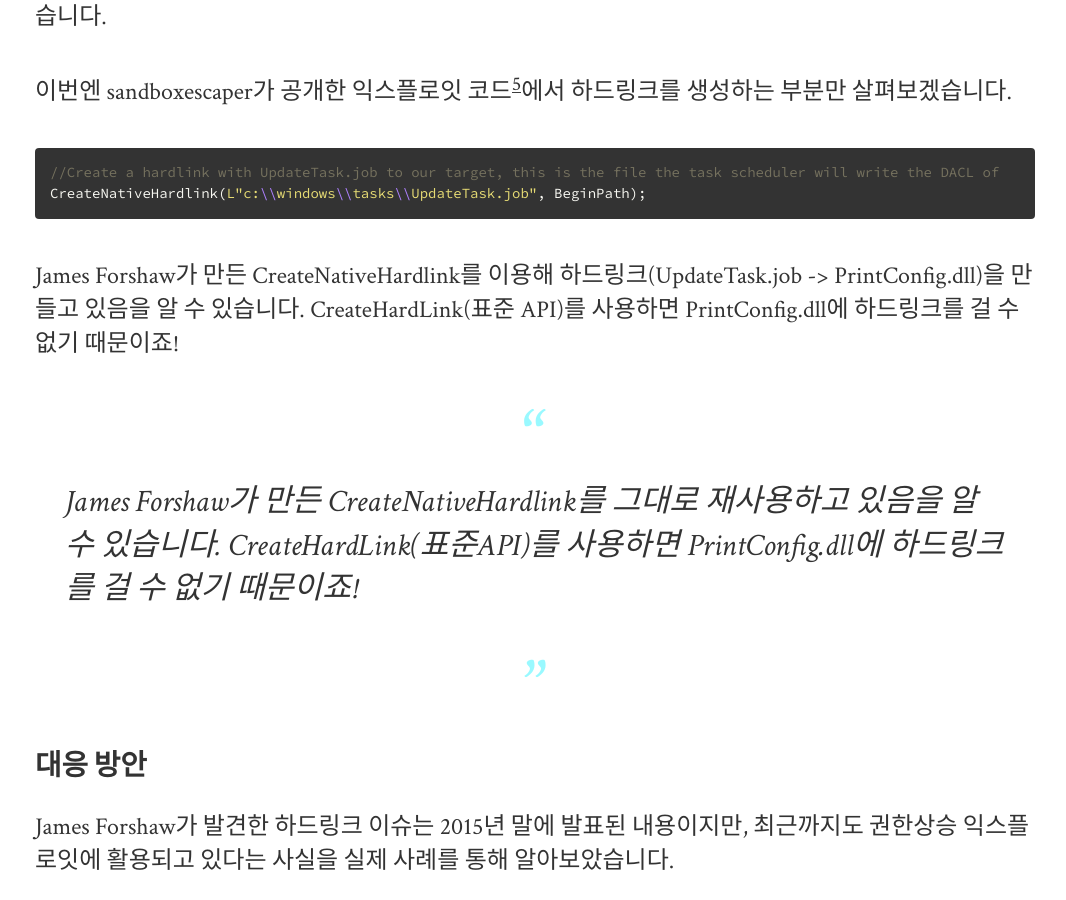
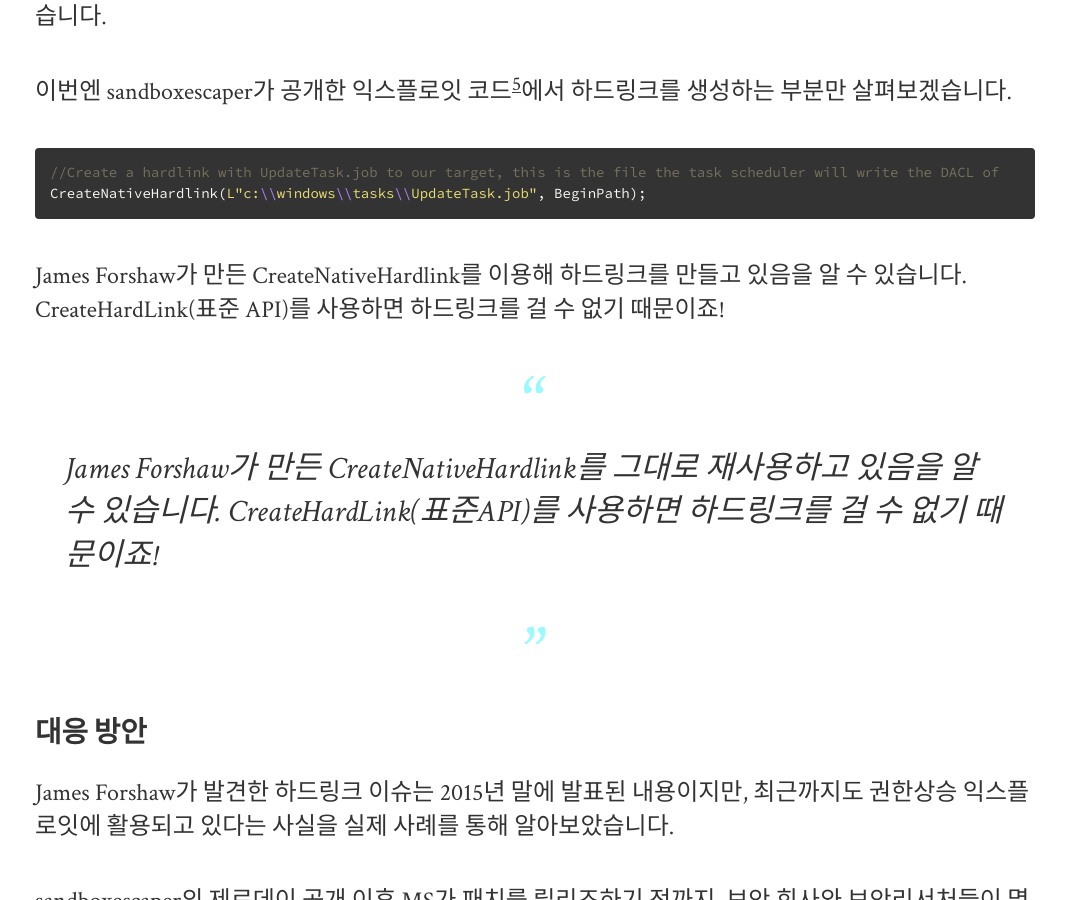
Before and after one commit to intellee/blog.diffense.co.kr, a Jekyll site: the page built from _posts/2019-02-22-hard-link.md, in a window 1280 px wide and 900 px high, scrolled down 12319 px. Shown: the whole window, without its empty margins (105-1171 px from the left). Built offline with Jekyll 4.4.1, drawn with Linux system fonts in a browser that asks for light colours; nearby versions of some CDN libraries.

Commit message:
hard link

````diff
--- a/_posts/2019-02-22-hard-link.md
+++ b/_posts/2019-02-22-hard-link.md
@@ -254,8 +254,8 @@
 //Create a hardlink with UpdateTask.job to our target, this is the file the task scheduler will write the DACL of
 CreateNativeHardlink(L"c:\\windows\\tasks\\UpdateTask.job", BeginPath);
 ```
-James Forshaw가 만든 CreateNativeHardlink를 이용해 하드링크(UpdateTask.job -> PrintConfig.dll)을 만들고 있음을 알 수 있습니다. CreateHardLink(표준 API)를 사용하면 PrintConfig.dll에 하드링크를 걸 수 없기 때문이죠!
->James Forshaw가 만든 CreateNativeHardlink를 그대로 재사용하고 있음을 알 수 있습니다. CreateHardLink(표준API)를 사용하면 PrintConfig.dll에 하드링크를 걸 수 없기 때문이죠!
+James Forshaw가 만든 CreateNativeHardlink를 이용해 하드링크를 만들고 있음을 알 수 있습니다. CreateHardLink(표준 API)를 사용하면 하드링크를 걸 수 없기 때문이죠!
+>James Forshaw가 만든 CreateNativeHardlink를 그대로 재사용하고 있음을 알 수 있습니다. CreateHardLink(표준API)를 사용하면 하드링크를 걸 수 없기 때문이죠!
 
 ### 대응 방안
 
````
Also changed, not shown: 2 other files.
